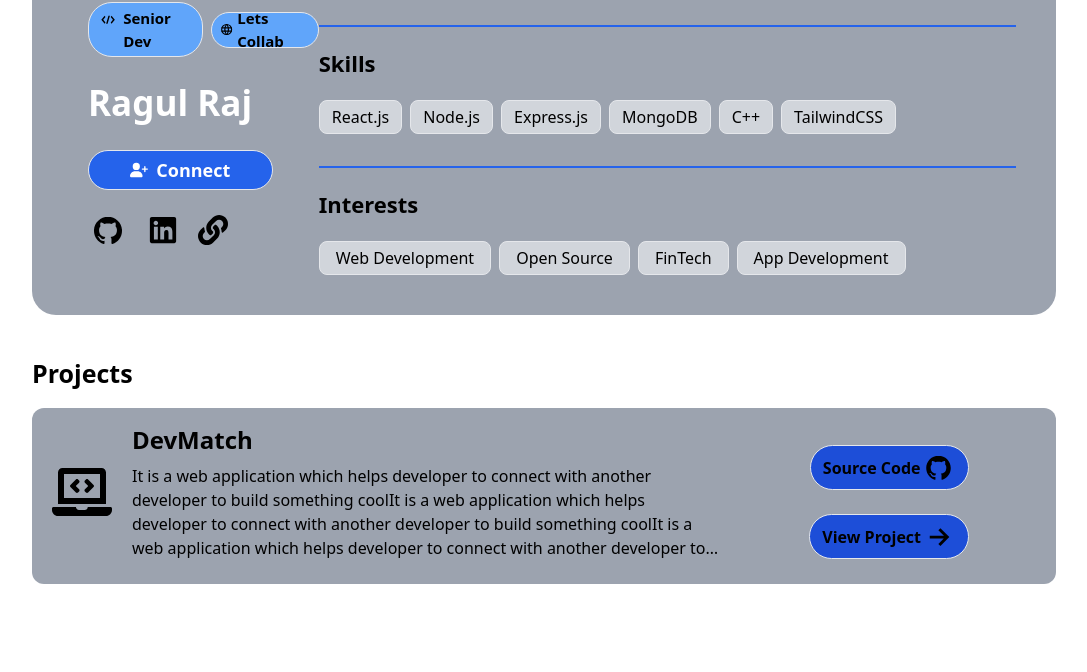
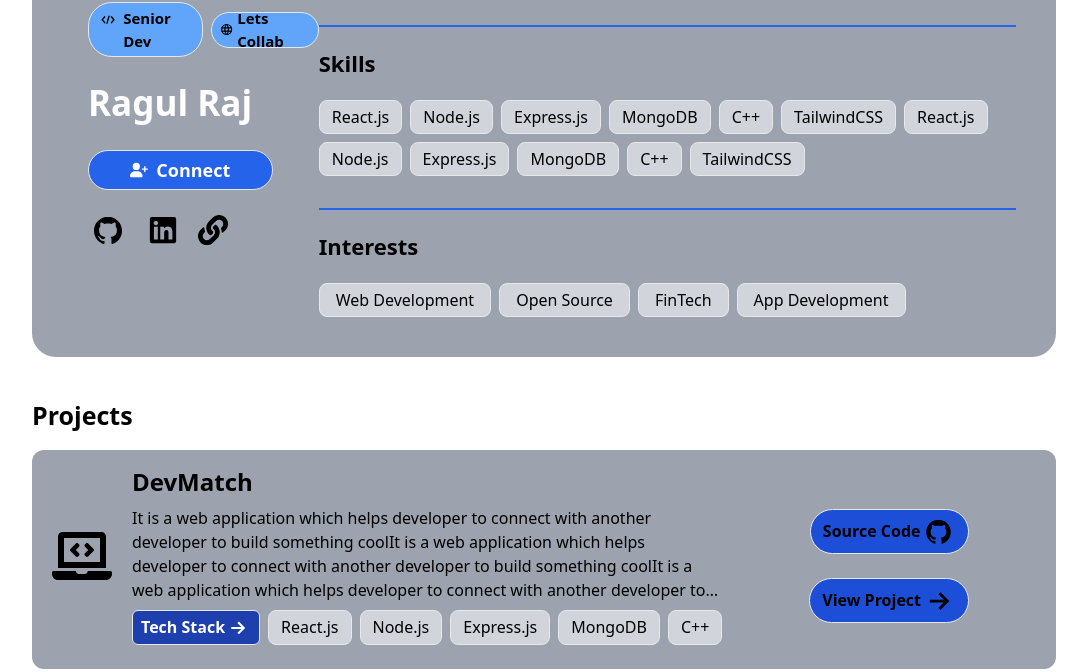
Before and after one commit to ragulraj-n/DevMatch, a React app in the folder frontend/: page /profile in a window 1280 px wide. Shown: the part 280-952 px from the top of the page, without its empty margins (96-1183 px from the left). Before the commit the page ends 880 px from the top, so only its background shows below. Built offline with nearby package versions, Linux system fonts and the light colour scheme; the HTML template or start-up script is replaced by a standard one.

Commit message:
fead: add tech stacks in projects

```diff
--- a/frontend/src/features/profile/components/UserProfile.jsx
+++ b/frontend/src/features/profile/components/UserProfile.jsx
@@ -37,16 +37,16 @@ const UserProfile = () => {
           </p>
           <div className="h-0.5 bg-blue-600 w-full"/>
           <h2 className="text-[22px] font-bold text-black">Skills</h2>
-          <div className="flex gap-2">
+          <div className="flex gap-2 flex-wrap">
             {
-              ["React.js","Node.js","Express.js","MongoDB","C++","TailwindCSS"].map(e =>
+              ["React.js","Node.js","Express.js","MongoDB","C++","TailwindCSS","React.js","Node.js","Express.js","MongoDB","C++","TailwindCSS"].map(e =>
                 <p className="border rounded-lg px-3 py-1 bg-gray-300 text-black font-medium text-[16px]">{e}</p>
               )
             }
           </div>
           <div className="h-0.5 mt-3 bg-blue-600 w-full"/>
           <h2 className="text-[22px] font-bold text-black">Interests</h2>
-           <div className="flex gap-2">
+           <div className="flex gap-2 flex-wrap">
             {
               ["Web Development","Open Source","FinTech","App Development"].map(e =>
                 <p className="border rounded-lg px-4 py-1 bg-gray-300 text-black font-medium text-[16px]">{e}</p>
@@ -63,6 +63,16 @@ const UserProfile = () => {
            <div className="w-3/5 h-30">
              <h2 className="text-2xl font-bold mb-2">DevMatch</h2>
              <p className="line-clamp-4">It is a web application which helps developer to connect with another developer to build something coolIt is a web application which helps developer to connect with another developer to build something coolIt is a web application which helps developer to connect with another developer to build something coolIt is a web application which helps developer to connect with another developer to build something cool</p>
+             <div className="flex gap-2 mt-2">
+              <p className="font-bold border bg-blue-800 text-white rounded-md w-32 py-1 px-2 flex">Tech Stack<GrFormNextLink size={25} /></p>
+              <div className="flex gap-2 flex-wrap">
+                {
+                  ["React.js","Node.js","Express.js","MongoDB","C++"].map(e =>
+                    <p className="border rounded-lg px-3 py-1 bg-gray-300 text-black font-medium text-[16px]">{e}</p>
+                  )
+                }
+             </div>
+             </div>
            </div>
            <div className="flex flex-col mx-auto gap-6 items-center mt-5">
               <p className="flex items-center border rounded-full py-1 px-3 bg-blue-700 text-black font-semibold cursor-pointer">Source Code<DiGithubBadge size={35} /></p>
```
